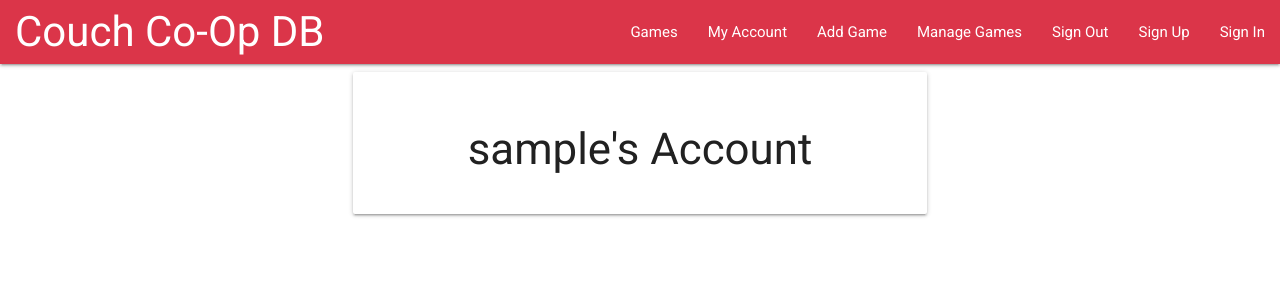
After one commit to MihaelaVacarus/Couch-Co-Op-DB, a Flask app: page /account/1 in a window 1280 px wide. The commit adds this page. Shown: the top 300 px of the page. Run offline with Flask 2, Linux system fonts and the light colour scheme; the visitor is signed in with stand-in values (Sample User, id 1); a database or web service that is not in the repository returns one stand-in record (values such as "Sample title"); some libraries are stand-ins or nearby versions.

Commit message:
Add session user account and link it to base template

```diff
--- a/app.py
+++ b/app.py
@@ -43,6 +43,7 @@ def sign_up():
         # put the new user into session cookie
         session["user"] = request.form.get("username").lower()
         flash("Signed Up Successfully!")
+        return redirect(url_for("account", username=session["user"]))
     return render_template("sign_up.html")
 
 
@@ -58,7 +59,10 @@ def sign_in():
             if check_password_hash(
                 existing_user["password"], request.form.get("password")):
                     session["user"] = request.form.get("username").lower()
-                    flash("Welcome, {}".format(request.form.get("username")))
+                    flash("Welcome, {}".format(
+                        request.form.get("username")))
+                    return redirect(url_for(
+                        "account", username=session["user"]))
             else:
                 # invalid password match
                 flash("Username and/or password is incorrect")
@@ -72,6 +76,13 @@ def sign_in():
     return render_template('sign_in.html')
 
 
+@app.route("/account/<username>", methods=["GET", "POST"])
+def account(username):
+    # get the session user's username from the db
+    username = mongo.db.users.find_one(
+        {"username": session["user"]})["username"]
+    return render_template("account.html", username=username)
+
 if __name__ == "__main__":
     app.run(host=os.environ.get("IP"),
             port=int(os.environ.get("PORT")),
--- /dev/null
+++ b/templates/account.html
@@ -0,0 +1,16 @@
+
+{% extends "base.html" %}
+{% block content %}
+
+    <div class="row">
+        <!-- Sign up form for new users -->
+        <div class="col s12 m8 offset-m2">
+            <div class="card-panel">
+                <h3 class="center-align">
+                    {{ username }}'s Account
+                </h3>
+            </div>
+        </div>
+    </div>
+
+{% endblock %}
--- a/templates/base.html
+++ b/templates/base.html
@@ -30,7 +30,7 @@
                 <a href="#" data-target="mobile-demo" class="sidenav-trigger"><i class="fas fa-bars"></i></a>
                 <ul class="right hide-on-med-and-down">
                     <li><a href="#">Games</a></li>
-                    <li><a href="#">My Account</a></li>
+                    <li><a href="{{ url_for('account', username=session['user']) }}">My Account</a></li>
                     <li><a href="#">Add Game</a></li>
                     <li><a href="#">Manage Games</a></li>
                     <li><a href="#">Sign Out</a></li>
@@ -45,7 +45,7 @@
             <li><h4 class="center-align">Couch Co-Op DB</h4></li>
             <li><a href="#">Home</a></li>
             <li><a href="#">Games</a></li>
-            <li><a href="#">My Account</a></li>
+            <li><a href="{{ url_for('account', username=session['user']) }}">My Account</a></li>
             <li><a href="#">Add Game</a></li>
             <li><a href="#">Manage Games</a></li>
             <li><a href="#">Sign Out</a></li>
```
